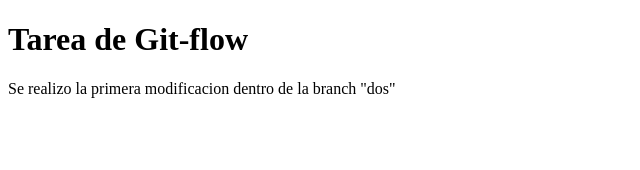
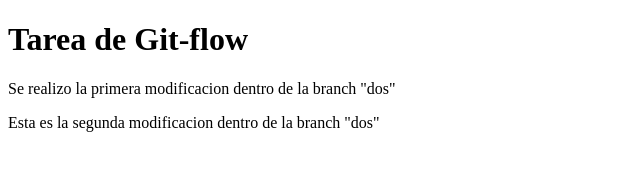
Before and after one commit to DanielVillasana-v418/aweb.u1.t1.22, a plain HTML site: page dos.html in a window 1280 px wide. Shown: the whole page, without its empty margins (0-640 px from the left). Drawn offline with Linux system fonts and the light colour scheme.

Commit message:
Se realizo la segunda modificacion de la rama dos

```diff
--- a/dos.html
+++ b/dos.html
@@ -9,5 +9,6 @@
 <body>
     <h1>Tarea de Git-flow</h1>
     <p>Se realizo la primera modificacion dentro de la branch "dos"</p>
+    <p>Esta es la segunda modificacion dentro de la branch "dos"</p>
 </body>
 </html>
```
